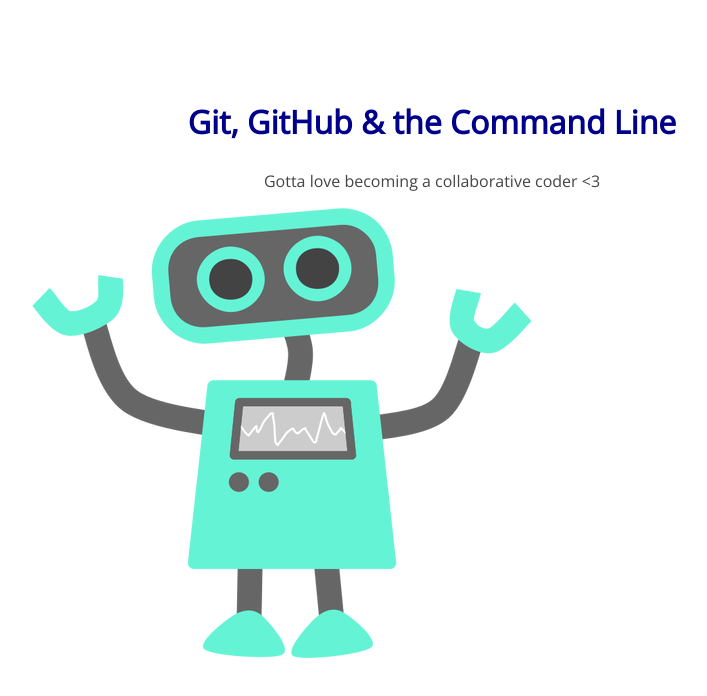
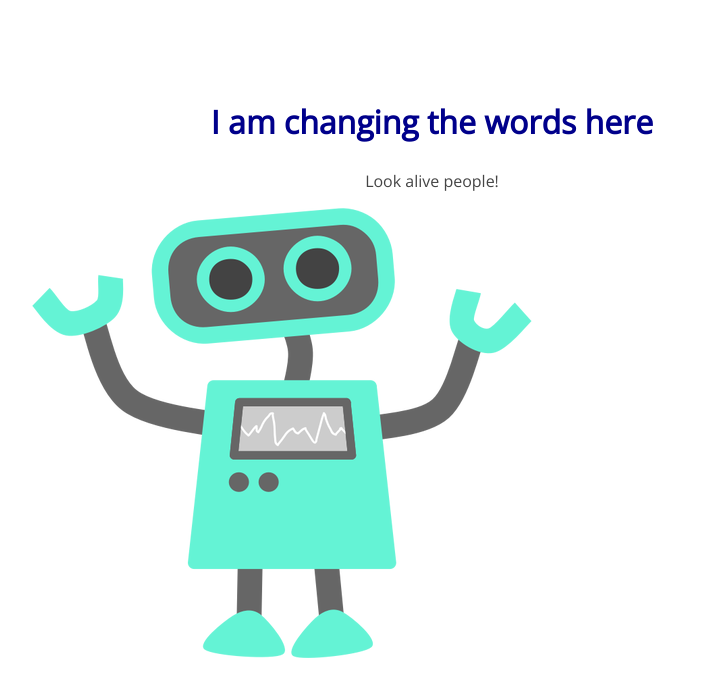
Before and after one commit to MsLDavis/105-project, a plain HTML site: page index.html in a window 1280 px wide. Shown: the whole page, without its empty margins (208-915 px from the left). Drawn offline with nearby package versions, Linux system fonts and the light colour scheme.

Commit message:
changed text to h1 and p
git commit

```diff
--- a/index.html
+++ b/index.html
@@ -8,8 +8,8 @@
 </head>
 <body>
 	<section>
-		<h1>Git, GitHub & the Command Line</h1>
-		<p>Gotta love becoming a collaborative coder <3</p>
+		<h1>I am changing the words here</h1>
+		<p>Look alive people!</p>
 		<img src="img/happy-blue-robot.png">
 	</section>
 </body>
```
